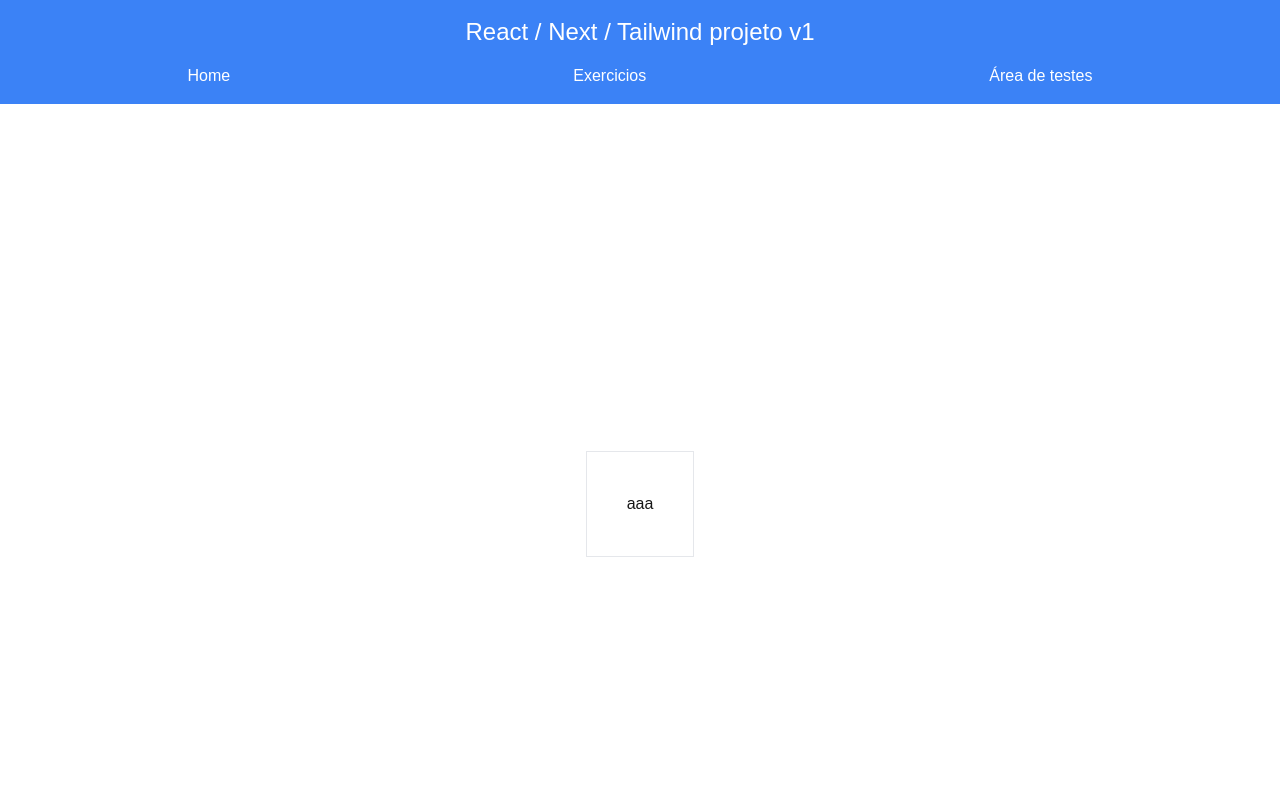
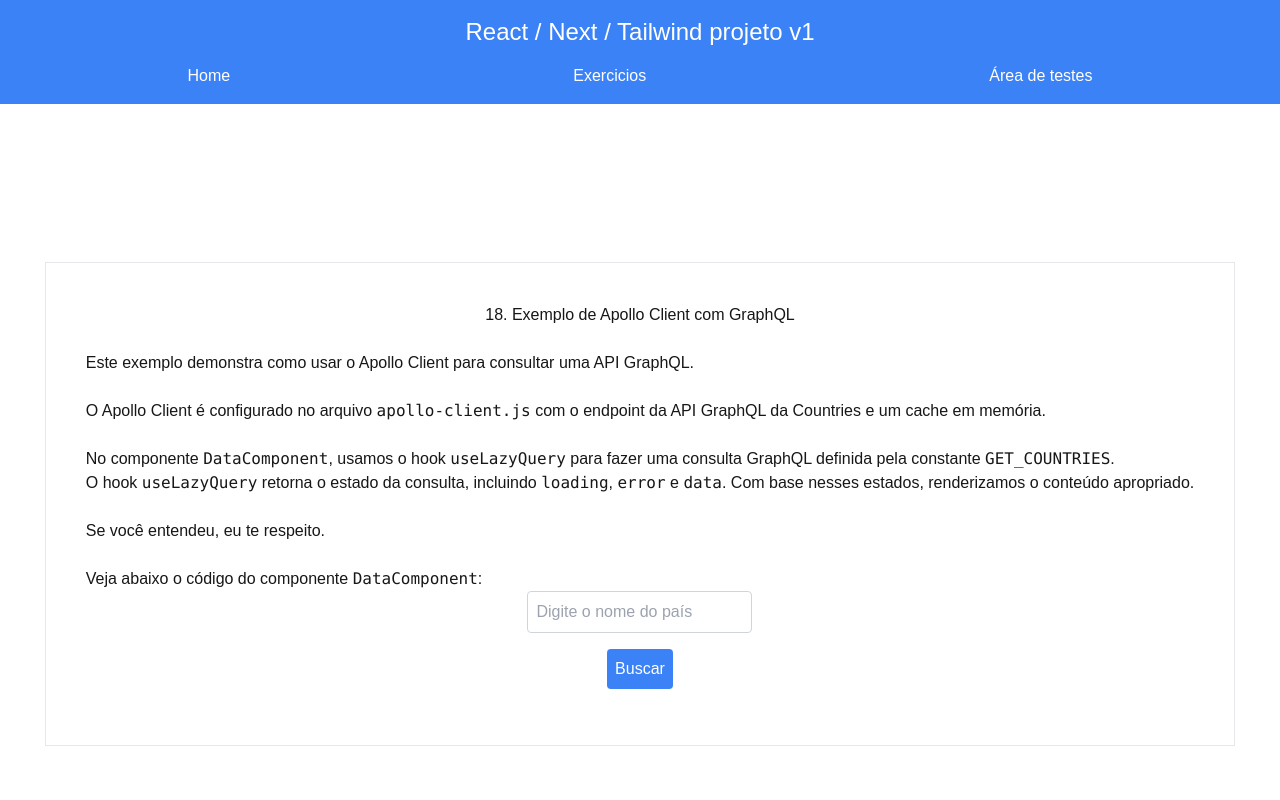
Before and after one commit to MattStela/next_50_exercicios, a Next.js app: page /exercicios/exercicio_18 in a window 1280 px wide. Shown: the top 800 px of the page. Built offline with nearby package versions, Linux system fonts and the light colour scheme.

Commit message:
exercício 18 feito

```diff
--- /dev/null
+++ b/src/app/ClientOnly.js
@@ -0,0 +1,16 @@
+"use client"
+import React, { useEffect, useState } from 'react';
+
+export default function ClientOnly({ children }) {
+  const [hasMounted, setHasMounted] = useState(false);
+
+  useEffect(() => {
+    setHasMounted(true);
+  }, []);
+
+  if (!hasMounted) {
+    return null;
+  }
+
+  return <>{children}</>;
+}
--- /dev/null
+++ b/src/app/apollo-client.js
@@ -0,0 +1,8 @@
+import { ApolloClient, InMemoryCache } from '@apollo/client';
+
+const client = new ApolloClient({
+  uri: 'https://countries.trevorblades.com/', // Endpoint da API GraphQL pública da Countries
+  cache: new InMemoryCache(),
+});
+
+export default client;
--- a/src/app/exercicios/exercicio_18/page.js
+++ b/src/app/exercicios/exercicio_18/page.js
@@ -1,9 +1,135 @@
-export default function Home() {
+"use client"; // Adicione esta linha para garantir que o código seja executado no cliente
+
+import React, { useState } from "react"; // Certifique-se de importar o React e useState
+import { ApolloProvider, useLazyQuery, gql } from "@apollo/client";
+import client from "../../apollo-client"; // Ajuste o caminho conforme necessário
+
+const GET_COUNTRIES = gql`
+  query GetCountries {
+    countries {
+      code
+      name
+      capital
+      emoji
+    }
+  }
+`;
+
+// O GraphQL está sendo usado para consultar uma API pública que fornece informações sobre países.
+// O Apollo Client é configurado para se conectar ao endpoint da API GraphQL pública da Countries.
+// A consulta GraphQL (GET_COUNTRIES) é usada para obter uma lista de países, incluindo informações como código, nome, capital e emoji de cada país.
+
+function DataComponent({ filter }) {
+  const [getCountries, { loading, error, data }] = useLazyQuery(GET_COUNTRIES, {
+    variables: { filter },
+  });
+
+  React.useEffect(() => {
+    if (filter) {
+      getCountries();
+    }
+  }, [filter, getCountries]);
+
+  if (loading) return <p>Loading...</p>;
+  if (error) {
+    console.error("Error fetching data:", error);
+    console.log("Network Error:", error.networkError);
+    return (
+      <div>
+        <p>Error: {error.message}</p>
+        <p>Verifique se o endpoint GraphQL está correto e acessível.</p>
+        <p>Detalhes do erro: {JSON.stringify(error)}</p>
+        <p>Network Error: {JSON.stringify(error.networkError)}</p>
+      </div>
+    );
+  }
+
+  if (!data) {
+    return null;
+  }
+
+  const filteredCountries = data.countries.filter((country) =>
+    country.name.toLowerCase().includes(filter.toLowerCase())
+  );
+
   return (
-    <main className="min-h-screen flex items-center justify-center">
-      <div className="border flex flex-col justify-center items-center p-10">
-        aaa
-      </div>
-    </main>
+    <ul>
+      {filteredCountries.map((country) => (
+        <li key={country.code}>
+          <p>Name: {country.name}</p>
+          <p>Capital: {country.capital}</p>
+          <p>Emoji: {country.emoji}</p>
+        </li>
+      ))}
+    </ul>
   );
 }
+
+export default function Home() {
+  const [filter, setFilter] = useState("");
+  const [showResults, setShowResults] = useState(false);
+
+  const handleSearch = (e) => {
+    e.preventDefault();
+    setShowResults(true);
+  };
+
+  const handleInputChange = (e) => {
+    setFilter(e.target.value);
+    if (e.target.value === "") {
+      setShowResults(false);
+    }
+  };
+
+  return (
+    <ApolloProvider client={client}>
+      <main className="min-h-screen flex items-center justify-center">
+        <div className="border flex flex-col justify-center items-center p-10">
+          <p>18. Exemplo de Apollo Client com GraphQL</p>
+          <br></br>
+          <div>
+            <p>
+              Este exemplo demonstra como usar o Apollo Client para consultar uma
+              API GraphQL.
+            </p><br></br>
+            <p>
+              O Apollo Client é configurado no arquivo{" "}
+              <code>apollo-client.js</code> com o endpoint da API GraphQL da Countries e um
+              cache em memória.
+            </p><br></br>
+            <p>
+              No componente <code>DataComponent</code>, usamos o hook{" "}
+              <code>useLazyQuery</code> para fazer uma consulta GraphQL definida pela
+              constante <code>GET_COUNTRIES</code>.
+            </p>
+            <p>
+              O hook <code>useLazyQuery</code> retorna o estado da consulta,
+              incluindo <code>loading</code>, <code>error</code> e{" "}
+              <code>data</code>. Com base nesses estados, renderizamos o conteúdo
+              apropriado.<br></br><br></br>
+              Se você entendeu, eu te respeito.
+            </p><br></br>
+            <p>
+              Veja abaixo o código do componente <code>DataComponent</code>:
+            </p>
+          </div>
+
+          <form onSubmit={handleSearch} className="flex flex-col items-center">
+            <input
+              type="text"
+              placeholder="Digite o nome do país"
+              value={filter}
+              onChange={handleInputChange}
+              className="text-black mb-4 p-2 border border-gray-300 rounded"
+            />
+            <button type="submit" className="mb-4 p-2 bg-blue-500 text-white rounded">
+              Buscar
+            </button>
+          </form>
+
+          {showResults && <DataComponent filter={filter} />}
+        </div>
+      </main>
+    </ApolloProvider>
+  );
+}
--- a/src/app/layout.js
+++ b/src/app/layout.js
@@ -1,8 +1,8 @@
+import React from 'react'; // Certifique-se de importar o React
 import { Geist, Geist_Mono } from "next/font/google";
 import "./globals.css";
 import Header from "./components/header";
 import Footer from "./components/footer";
-
 
 const geistSans = Geist({
   variable: "--font-geist-sans",
```
Also changed, not shown: package.json (+5 -3 lines), 1 other file (tests, documents, lock files or other folders).
